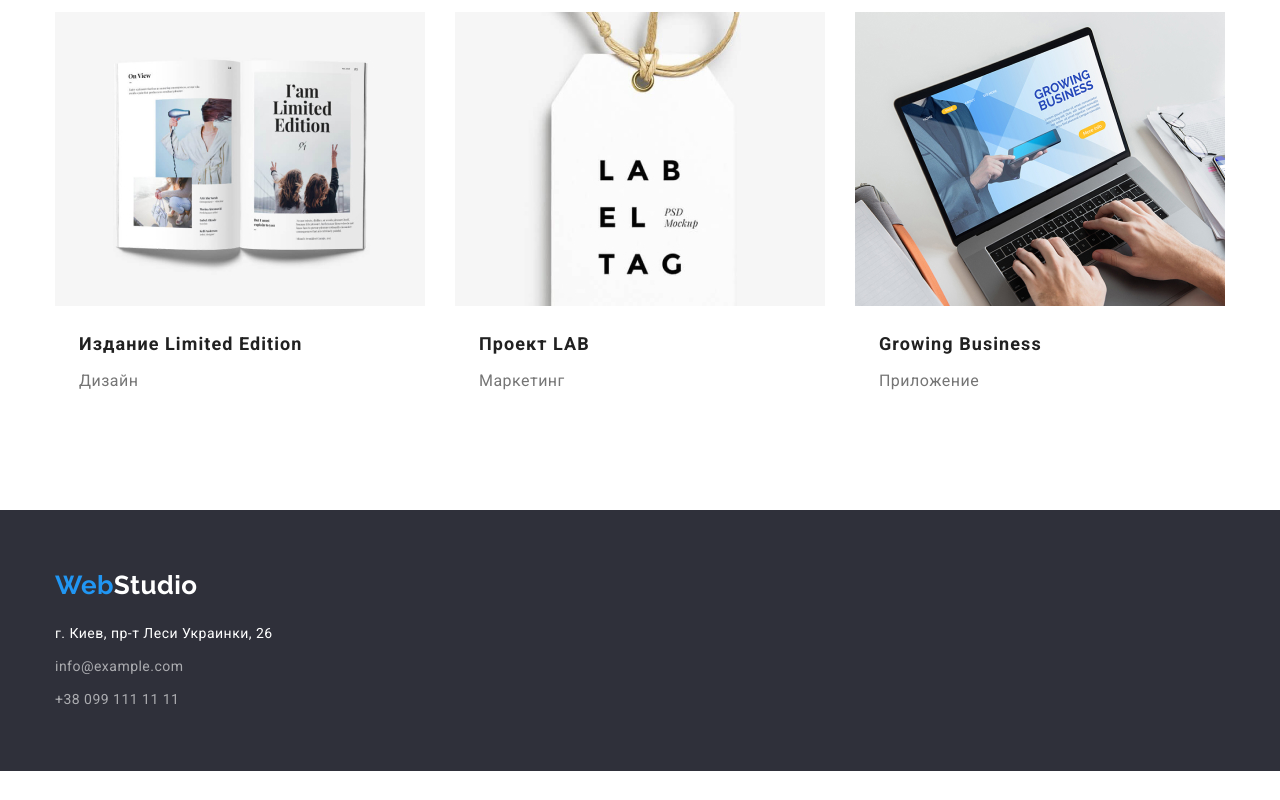
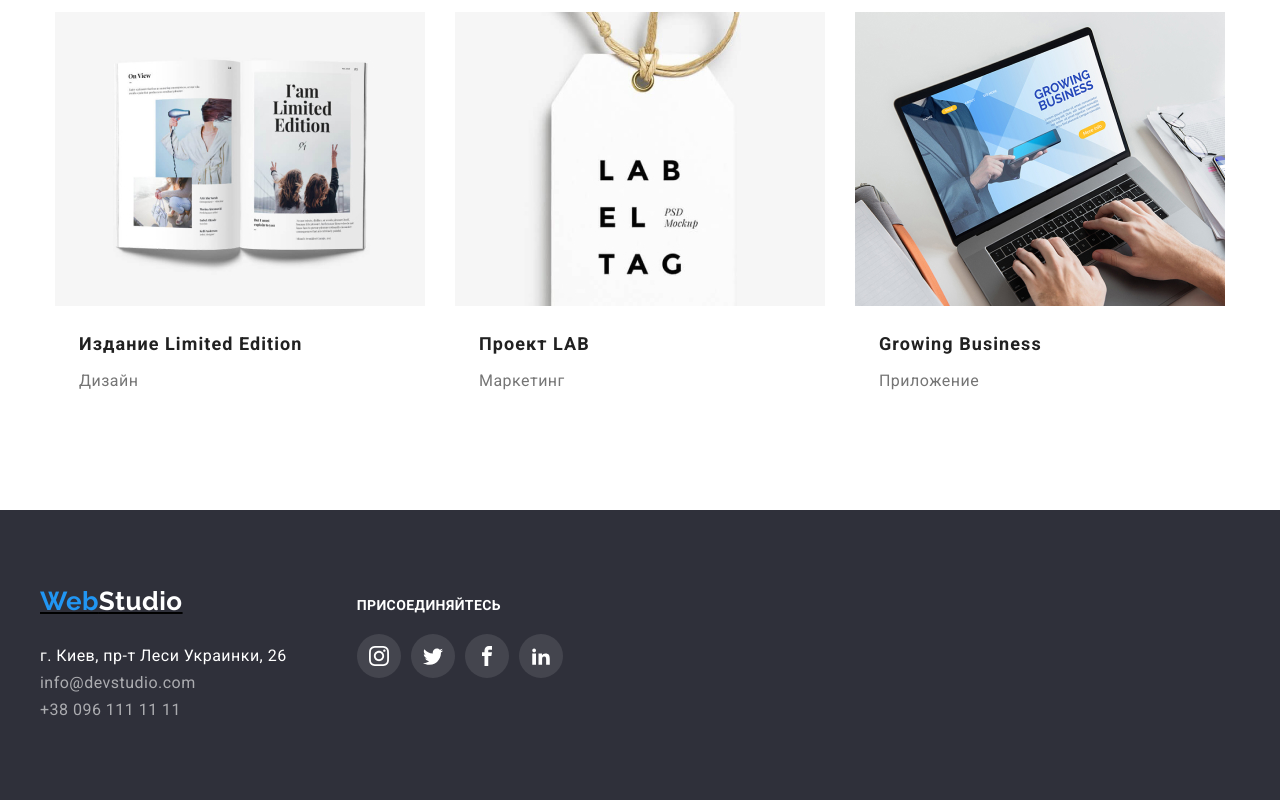
Before and after one commit to Millenium3000/goit-markup-hw-03, a plain HTML site: page portfolio.html in a window 1280 px wide. Shown: the part 1118-1918 px from the top of the page. Before the commit the page ends 1889 px from the top, so only its background shows below. Drawn offline with nearby package versions, Linux system fonts and the light colour scheme.

Commit message:
comm 777

```diff
--- a/css/styles.css
+++ b/css/styles.css
@@ -414,6 +414,11 @@ img {
   padding-top: 94px;
   padding-bottom: 94px;
 }
+
+.section {
+  padding-top: 94px;
+  padding-bottom: 94px;
+}
 .icon-client:not(:last-child) {
   margin-right: 30px;
 }
@@ -584,3 +589,84 @@ img {
 .address {
   line-height: 1.46;
 }
+
+/* footer */
+
+.background-footer {
+  background-color: var(--secondary-bck-color);
+  padding-top: 60px;
+  padding-bottom: 60px;
+}
+.footer-flexbox {
+  display: flex;
+  align-items: baseline;
+}
+
+.footer-maps {
+  display: block;
+  margin-right: 70px;
+}
+
+.adress-maps {
+  margin-bottom: 20px;
+  display: block;
+
+  color: var(--accent-white-color);
+
+  font-style: normal;
+}
+.logowhait {
+  color: var(--accent-white-color);
+}
+.norm {
+  display: inline-block;
+  margin: 0;
+  margin-bottom: 20px;
+}
+.info {
+  display: block;
+  margin-bottom: 9px;
+}
+
+.footer-icon {
+  display: block;
+  margin-left: 100;
+}
+
+.footer-icon-set {
+  background-color: rgba(255, 255, 255, 0.1);
+}
+
+.footer-link-svg {
+  fill: var(--accent-white-color);
+}
+.icon-svg-list:not(:last-child) {
+  margin-right: 10px;
+}
+
+.title-icon {
+  display: flex;
+  align-items: baseline;
+
+  font-size: 14px;
+  line-height: 1.14;
+  letter-spacing: 0.03em;
+  text-transform: uppercase;
+
+  color: var(--accent-white-color);
+
+  margin-top: 0;
+  margin-bottom: 20px;
+}
+
+.logoblue {
+  color: var(--accent-blue-color);
+}
+.alfa {
+  color: var(--accent-rgba-color);
+  text-decoration: none;
+}
+
+.footer-icon-set {
+  background-color: rgba(255, 255, 255, 0.1);
+}
--- a/portfolio.html
+++ b/portfolio.html
@@ -215,29 +215,93 @@
       </section>
     </main>
 
-    <!-- Футер -->
-    <footer class="wrap-footer">
-      <div class="container">
-        <a class="link logo logo-footer-marg" href="./index.html">
-          <span class="accent-color">Web</span
-          ><span class="white-text">Studio</span>
-        </a>
-        <div class="grid-contacts">
-          <address class="text white-text font-style">
-            <p class="address-marg address-line">
-              г. Киев, пр-т Леси Украинки, 26
-            </p>
-            <ul class="list">
-              <li class="address-marg">
-                <a class="link" href="mailto:info@example.com"
-                  >info@example.com</a
+    <!-- Footer -->
+    <footer class="background-footer">
+      <div class="conteiner footer-flexbox">
+        <div class="footer-maps">
+          <address class="adress-maps">
+            <ul class="">
+              <li class="info">
+                <a href="./index.html" class="logo norm"
+                  ><span class="logoblue">Web</span
+                  ><span class="logowhait">Studio</span>
+                </a>
+              </li>
+              <li class="info">г. Киев, пр-т Леси Украинки, 26</li>
+              <li class="info">
+                <a class="alfa" href="mailto:info@devstudio.com"
+                  >info@devstudio.com</a
                 >
               </li>
-              <li>
-                <a class="link" href="tel:+380991111111">+38 099 111 11 11</a>
+              <li class="info">
+                <a class="alfa" href="tel:+38-096-111-11-11"
+                  >+38 096 111 11 11</a
+                >
               </li>
             </ul>
           </address>
+        </div>
+
+        <div class="footer-icon">
+          <h3 class="title title-icon">присоединяйтесь</h3>
+          <ul class="icon-svg">
+            <!-- Instagram -->
+            <li class="icon-svg-list">
+              <a
+                class="icon-set footer-icon-set"
+                href="#"
+                aria-label="Instagram icon"
+              >
+                <svg class="link-svg footer-link-svg">
+                  <use
+                    href="./images/clients/symbol-defs.svg#icon-instagram"
+                  ></use>
+                </svg>
+              </a>
+            </li>
+            <!-- Twitter -->
+            <li class="icon-svg-list">
+              <a
+                class="icon-set footer-icon-set"
+                href="#"
+                aria-label="twitter icon"
+              >
+                <svg class="link-svg footer-link-svg">
+                  <use
+                    href="./images/clients/symbol-defs.svg#icon-twitter"
+                  ></use>
+                </svg>
+              </a>
+            </li>
+            <!-- facebook -->
+            <li class="icon-svg-list">
+              <a
+                class="icon-set footer-icon-set"
+                href="#"
+                aria-label="twitter icon"
+              >
+                <svg class="link-svg footer-link-svg">
+                  <use
+                    href="./images/clients/symbol-defs.svg#icon-facebook"
+                  ></use>
+                </svg>
+              </a>
+            </li>
+            <!-- linkedin -->
+            <li class="icon-svg-list">
+              <a
+                class="icon-set footer-icon-set"
+                href="#"
+                aria-label="twitter icon"
+              >
+                <svg class="link-svg footer-link-svg">
+                  <use
+                    href="./images/clients/symbol-defs.svg#icon-linkedin2"
+                  ></use>
+                </svg>
+              </a>
+            </li>
+          </ul>
         </div>
       </div>
     </footer>
```
Also changed, not shown: index.html (+30 -27 lines).
